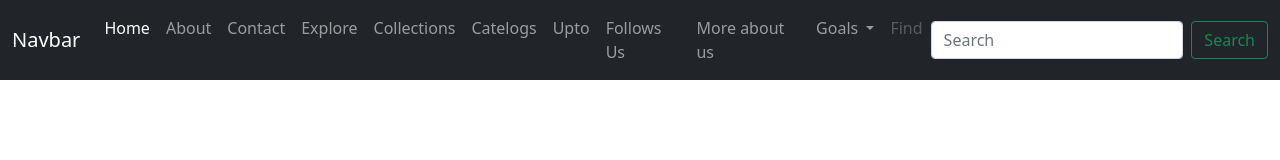
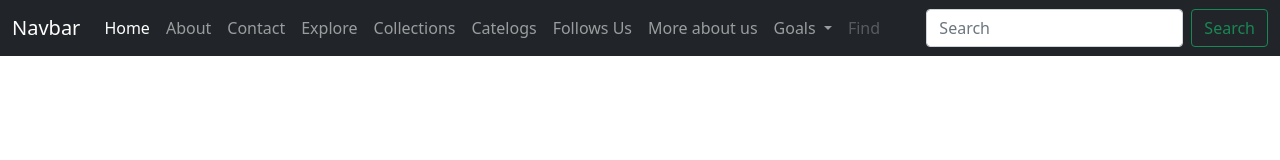
Before and after one commit to MehulSartanpara/Github, a plain HTML site: page index.html in a window 1280 px wide. Drawn offline with nearby package versions, Linux system fonts and the light colour scheme.

Commit message:
Remove 'Upto' link in Navbar

```diff
--- a/index.html
+++ b/index.html
@@ -39,9 +39,6 @@
                     <a class="nav-link" href="#">Catelogs</a>
                 </li>
                 <li class="nav-item">
-                    <a class="nav-link" href="#">Upto</a>
-                </li>
-                <li class="nav-item">
                     <a class="nav-link" href="#">Follows Us</a>
                 </li>
                 <li class="nav-item">
```
